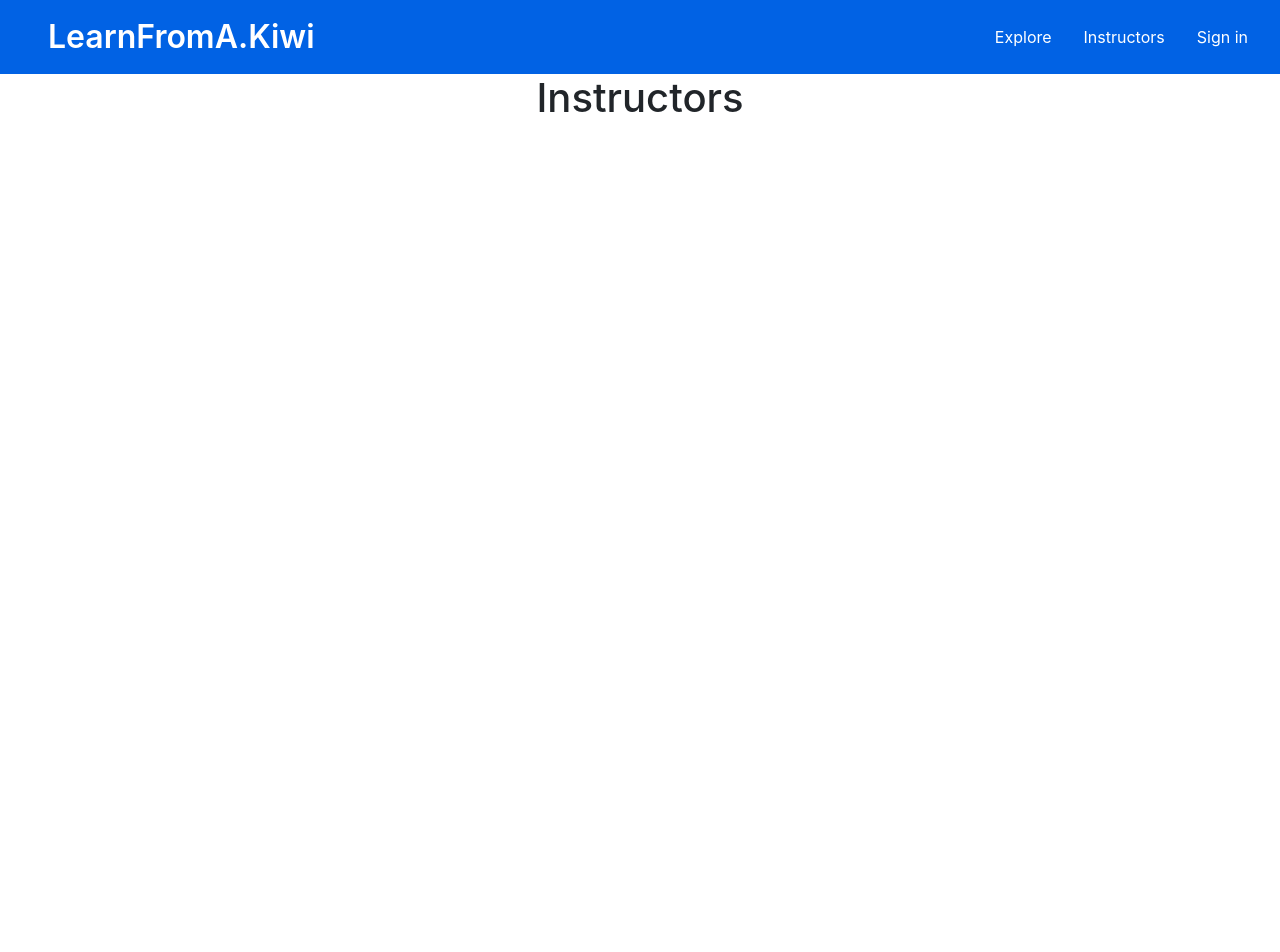
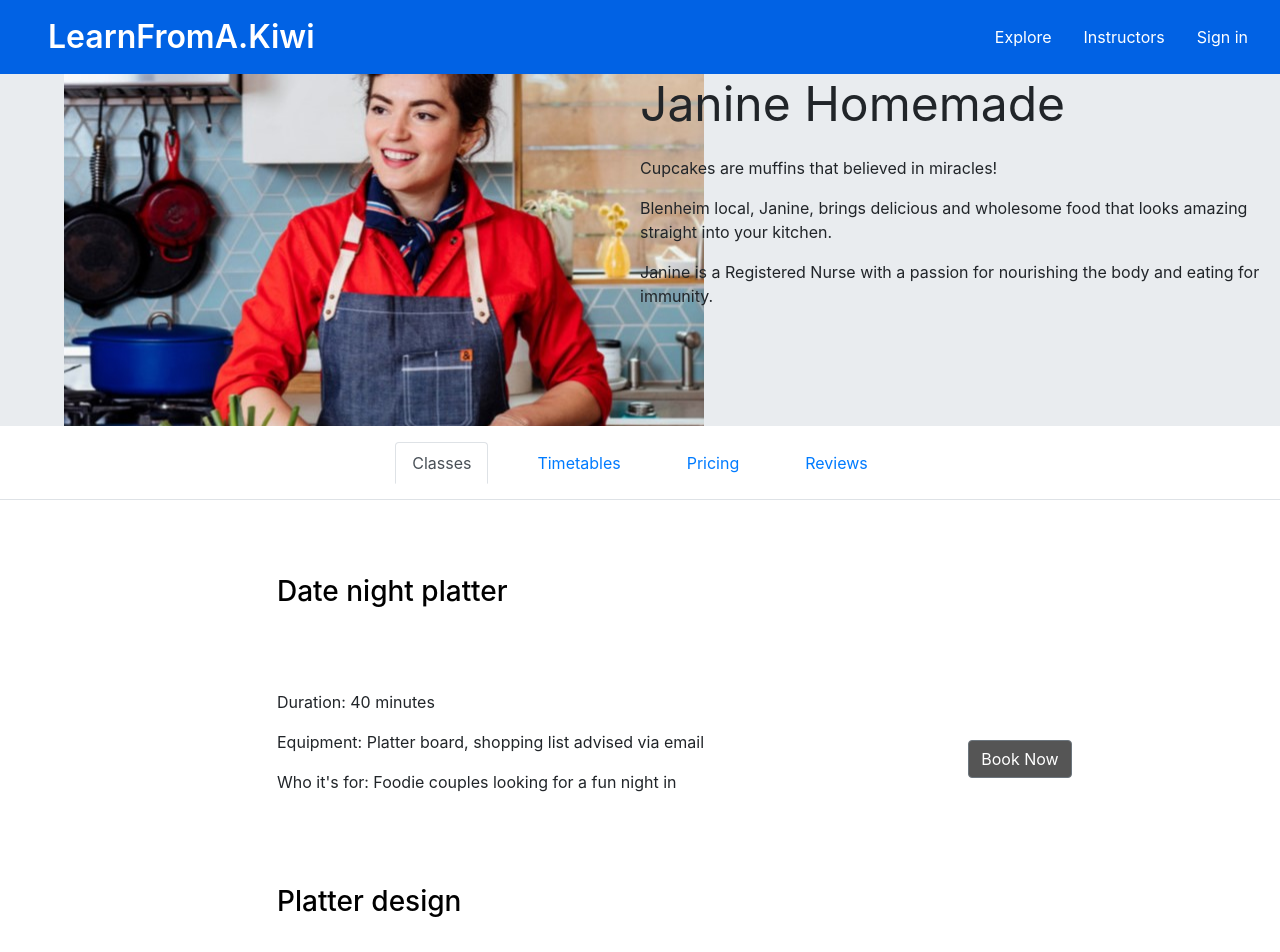
Before and after one commit to rtan265/Learn-From-A-Kiwi, a React (Create React App) app: page /instructors in a window 1280 px wide. Shown: the top 952 px of the page. Before the commit the page ends 800 px from the top, so only its background shows below. Built offline with nearby package versions, Linux system fonts and the light colour scheme.

Commit message:
Finished designing the instructor page

```diff
--- a/src/components/footer/Footer.js
+++ b/src/components/footer/Footer.js
@@ -6,7 +6,7 @@ import './Footer.css';
 
 const Footer = () => {
     return(
-        <MDBFooter color="blue" className="font-small pt-4" style = {{backgroundColor: "#545454"}}>
+        <MDBFooter color="blue" className="font-small pt-4" style = {{backgroundColor: "#545454", marginBottom: "-50px"}}>
             <MDBContainer fluid className="text-center text-md-left" style={{paddingBottom: "0em", marginBottom: "0em"}}>
                 <MDBRow style={{padding: "1em 3em 1em 3em"}}>
                     <MDBCol md="2">
--- /dev/null
+++ b/src/components/instructorAdditionalInfo/InstructorAdditionalInfo.css
@@ -0,0 +1,41 @@
+/* Split the screen in half */
+.split {
+    width: 50%;
+    position: fixed;
+    z-index: 1;
+    top: 0;
+    overflow-x: hidden;
+    padding-top: 20px;
+  }
+
+  /* Control the left side */
+  .left {
+    left: 0;
+    background-size: auto;
+    margin-left: 4em;
+    height: 26.6em;
+    position: absolute;
+    background-image: url( '../../images/janineHomemade.jpg');
+    background-repeat: no-repeat;
+  }
+
+  /* Control the right side */
+  .right {
+    right: 0;
+    position: absolute;
+    height: 26.6em;
+  }
+
+.text-title{
+    padding-top: 1em;
+    font-size: 3em;
+
+}
+
+.text-body{
+    text-align: left;
+}
+
+.display{
+    font-size: 1em;
+}
--- /dev/null
+++ b/src/components/instructorAdditionalInfo/InstructorAdditionalInfo.js
@@ -0,0 +1,34 @@
+import React from 'react';
+import { Jumbotron, Button } from 'reactstrap';
+import './InstructorAdditionalInfo.css';
+import TabsForAdditional from '../tabsForAdditional/TabsForAdditional';
+import Footer from '../footer/Footer';
+import janineHomemade from '../../images/janineHomemade.jpg';
+
+class InstructorAdditionalInfo extends React.Component{
+    render() {
+        return (
+            <div>
+                <Jumbotron fluid>
+                <div className = "split left">
+                </div>
+
+                <div className = "split right">
+                    <div className = "text-body">
+                        <p className = "text-title">Janine Homemade</p>
+                        <p className="display">Cupcakes are muffins that believed in miracles!</p>
+                        <p className="display">Blenheim local, Janine, brings delicious and wholesome food that looks amazing straight into your kitchen.</p>
+                        <p className="display">Janine is a Registered Nurse with a passion for nourishing the body and eating for immunity.</p>
+                    </div>
+                </div>
+                </Jumbotron>
+                <div className = "bottom">
+                    <TabsForAdditional></TabsForAdditional>
+                </div>
+                <Footer/>
+            </div>
+        )
+    }
+}
+
+export default InstructorAdditionalInfo;
--- a/src/components/routes/Routes.js
+++ b/src/components/routes/Routes.js
@@ -5,6 +5,7 @@ import Explore from '../explore/Explore';
 import Instructors from '../instructors/Instructors';
 import SignIn from '../signIn/SignIn';
 import InProgress from '../inProgress/InProgress';
+import InstructorAdditionalInfo from '../instructorAdditionalInfo/InstructorAdditionalInfo';
 
 class Routes extends React.Component {
     render() {
@@ -12,7 +13,7 @@ class Routes extends React.Component {
             <Switch>
                 <Route path="/" component={ LandingPage } exact/>
                 <Route path="/explore" component={ Explore } exact/>
-                <Route path="/instructors" component={ Instructors } exact/>
+                <Route path="/instructors" component={ InstructorAdditionalInfo } exact/>
                 <Route path="/signin" component={ SignIn } exact/>
                 <Route path="/*" component = { InProgress } exact />
             </Switch>
--- /dev/null
+++ b/src/components/tabsForAdditional/TabsForAdditional.css
@@ -0,0 +1,23 @@
+.tab-grid{
+    justify-content: center;
+}
+
+.event-title{
+    color: black;
+}
+
+.date-night{
+    text-align: left;
+    margin-left: 12em;
+}
+
+.platter-design{
+    text-align: left;
+    margin-left: 12em;
+}
+
+.creative-whole-for-kids{
+    text-align: left;
+    margin-left: 12em;
+    padding-bottom: 5em;
+}
--- /dev/null
+++ b/src/components/tabsForAdditional/TabsForAdditional.js
@@ -0,0 +1,122 @@
+import React, {useState} from 'react';
+import { TabContent, TabPane, Nav, NavItem, NavLink, Card, Button, CardTitle, CardText, Row, Col, Container } from 'reactstrap';
+import classnames from 'classnames';
+import './TabsForAdditional.css';
+
+
+const TabsForAdditional = (props) => {
+    const [activeTab, setActiveTab] = useState('1');
+
+    const toggle = tab => {
+        if(activeTab !== tab) setActiveTab(tab);
+    }
+
+    return (
+        <div>
+          <Nav tabs className = "tab-grid">
+            <NavItem>
+              <NavLink
+                className={classnames({ active: activeTab === '1' })}
+                onClick={() => { toggle('1'); }}
+              >
+                Classes
+              </NavLink>
+            </NavItem>
+            <NavItem>
+              <NavLink
+                className={classnames({ active: activeTab === '2' })}
+                onClick={() => { toggle('2'); }}
+              >
+                Timetables
+              </NavLink>
+            </NavItem>
+            <NavItem>
+              <NavLink
+                className={classnames({ active: activeTab === '3' })}
+                onClick={() => { toggle('3'); }}
+              >
+                Pricing
+              </NavLink>
+            </NavItem>
+            <NavItem>
+              <NavLink
+                className={classnames({ active: activeTab === '4' })}
+                onClick={() => { toggle('4'); }}
+              >
+                Reviews
+              </NavLink>
+            </NavItem>
+          </Nav>
+          <TabContent activeTab={activeTab}>
+            <TabPane tabId="1">
+            <Container>
+              <Row>
+                <Col sm="8">
+                    <div className = "date-night">
+                        <h3 className = "event-title">Date night platter</h3>
+                        <p>Duration: 40 minutes</p>
+                        <p>Equipment: Platter board, shopping list advised via email</p>
+                        <p>Who it's for: Foodie couples looking for a fun night in</p>
+                    </div>
+                </Col>
+                <Col sm = "4">
+                    <Button style = {{backgroundColor: "#555555", marginTop: "15em"}}>Book Now</Button>
+                </Col>
+              </Row>
+
+              <Row>
+                  <Col sm="8">
+                    <div className = "platter-design">
+                        <h3 className = "event-title">Platter design</h3>
+                        <p>Duration: 60 minutes</p>
+                        <p>Equipment: Platter board, shopping list advised via email</p>
+                        <p>Who it's for: Anyone interested in learning about how to create the perfect platter visually and full of flavour</p>
+                    </div>
+                   </Col>
+                   <Col sm = "4">
+                    <Button style = {{backgroundColor: "#555555", marginTop: "15em"}}>Book Now</Button>
+                   </Col>
+              </Row>
+
+              <Row>
+                  <Col sm="8">
+                    <div className = "creative-whole-for-kids">
+                        <h3 className = "event-title">Creative Wholefood for Kids</h3>
+                        <p>Duration: 60 minutes</p>
+                        <p>Equipment: Shopping list advised via email</p>
+                        <p>Who it's for: Foodie mums and dads looking to sneak some healthy delicious food into their kids lives that everyone can enjoy!</p>
+                    </div>
+                </Col>
+                <Col sm = "4">
+                    <Button style = {{backgroundColor: "#555555", marginTop: "15em"}}>Book Now</Button>
+                </Col>
+              </Row>
+            </Container>
+            </TabPane>
+            <TabPane tabId="2">
+              <Row>
+                <Col sm="12">
+                  <h4>Tab 2 Contents</h4>
+                </Col>
+              </Row>
+            </TabPane>
+            <TabPane tabId="3">
+              <Row>
+                <Col sm="12">
+                  <h4>Tab 3 Contents</h4>
+                </Col>
+              </Row>
+            </TabPane>
+            <TabPane tabId="4">
+              <Row>
+                <Col sm="12">
+                  <h4>Tab 4 Contents</h4>
+                </Col>
+              </Row>
+            </TabPane>
+          </TabContent>
+        </div>
+    );
+}
+
+export default TabsForAdditional;
```
